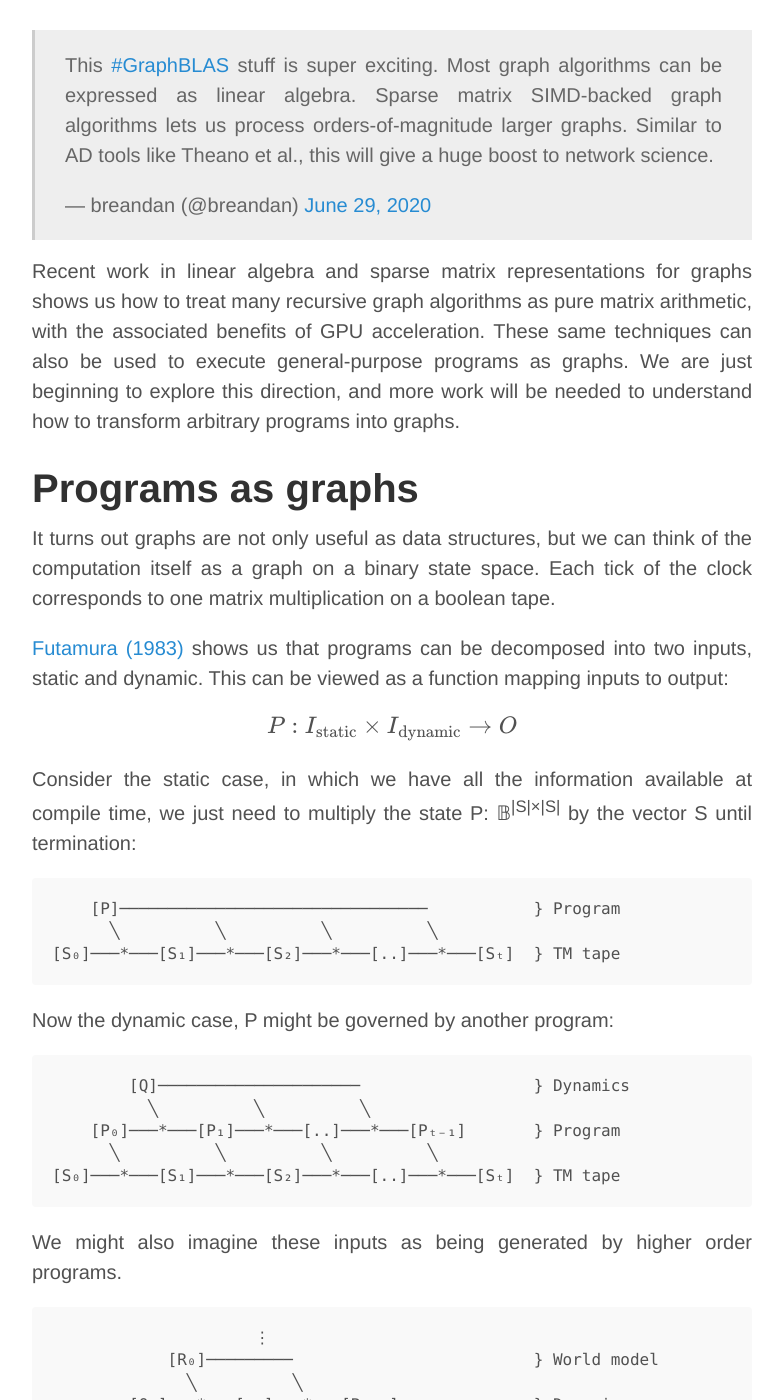
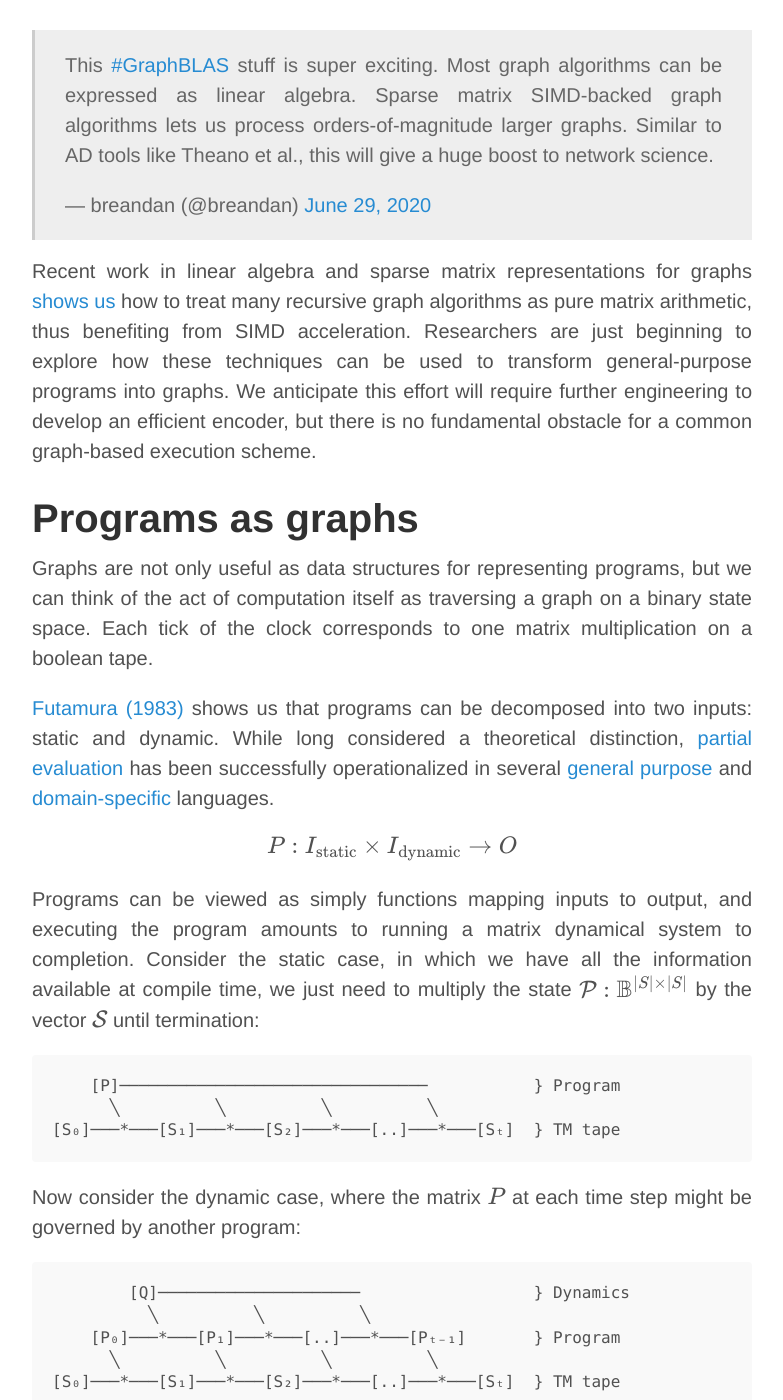
Before and after one commit to breandan/breandan.github.io, a Jekyll site: the page built from _posts/2020-06-30-graph-computation.md, in a window 1280 px wide and 1400 px high, scrolled down 29100 px. Shown: the whole window, without its empty margins (248-1031 px from the left). Built offline with Jekyll 4.4.1, drawn with Linux system fonts in a browser that asks for light colours; nearby versions of some CDN libraries; some web fonts are replaced; formulas are drawn with MathJax 3; comment, search, counter and statistics services are not loaded; some of the changed text lies outside the part shown.

Commit message:
rewriting and refactoring

````diff
--- a/_posts/2020-06-30-graph-computation.md
+++ b/_posts/2020-06-30-graph-computation.md
@@ -188,7 +188,7 @@ While syntax trees can be interpreted computationally, they do not actually perf
   E - E | E · 0 | 0 · E | 0 - E | +0 | -1 | ·0 → 0
 ```
 
-This is known as a context sensitive language, or string rewrite system. This particular example produces directed acyclic graphs, which we can think of as grafting or pruning the branches of a tree. If we must add two identical expressions, why evaluate them twice? If we need to multiply an expression by `0`, why evaluate it at all? Some say, "all trees are DAGs, but not all DAGs are trees". Growing up in the woods, I prefer to think of a DAG as a tree with a [gemel](https://en.wikipedia.org/wiki/Inosculation):
+If we must add two identical expressions, why evaluate them twice? If we need to multiply an expression by `0`, why evaluate it at all? Instead, we will try to simplify these patterns, whenever we encounter them. This is known as a context sensitive language, or string rewrite system, which we can think of this as grafting or pruning the branches of a tree. Some say, "all trees are DAGs, but not all DAGs are trees". I prefer to think of a DAG as a tree with a [gemel](https://en.wikipedia.org/wiki/Inosculation):
 
 |Rewrite Rule|Deformed Tree|
 |---|----|
@@ -284,7 +284,7 @@ The λ-calculus, can also be interpreted graphically. I refer the curious reader
 
 ## Cellular automata
 
-The [elementary cellular automata](https://en.wikipedia.org/wiki/Elementary_cellular_automaton), is another string rewrite system consisting of a one dimensional binary array, and a 3-cell grammar. Note there are $$2^{2^3} = 256$$ possible rules for rewriting the tape. It turns out even in this tiny space, there exist remarkable automata. Consider the following rewrite system, known as [Rule 110](https://en.wikipedia.org/wiki/Rule_110):
+The [elementary cellular automata](https://en.wikipedia.org/wiki/Elementary_cellular_automaton), is another string rewrite system consisting of a one dimensional binary array, and a 3-cell grammar. Note there are $$2^{2^3} = 256$$ possible rules for rewriting the tape. It turns out even in this tiny space, there exist remarkable automata. Consider the following rewrite system:
 
 <center>
 <img align="center" src="../images/ca_rule%20110.png"/>
@@ -524,7 +524,7 @@ Matrices are problematic for some reasons. Primarily, treating a graph as a matr
 
 <center><a href="https://epubs.siam.org/doi/book/10.1137/1.9780898719918"><img src="../images/graph_linear_algebra.png" width="60%"/></a></center>
 
-Just like matrices, we can also think of a graph as a function on a state space, which carries information from one state to the next - given a state or set of states, the graph tells us which other states are reachable. Recent work in graph theory has revealed a fascinating duality between [graphs and linear algebra](https://epubs.siam.org/doi/book/10.1137/1.9780898719918), holding many important insights for dynamical processes on graphs.
+Just like matrices, we can also think of a graph as a function, or [transition system](https://en.wikipedia.org/wiki/Transition_system), which carries information from one state to the next - given a state or set of states, the graph tells us which other states are reachable. Recent work in graph theory has revealed a fascinating duality between [graphs and linear algebra](https://epubs.siam.org/doi/book/10.1137/1.9780898719918), holding many important insights for dynamical processes on graphs.
 
 # Graphs, computationally
 
@@ -620,7 +620,7 @@ $$\frac{Mv}{\|Mv\|}, \frac{M\frac{Mv}{\|Mv\|}}{\|M\frac{Mv}{\|Mv\|}\|}, \frac{M\
 </tr>
 </table>
 
-Regrouping the order of matrix multiplication offers various computational benefits, and adding normalization prevents singularities from emerging. Many forms of normalization have been developed with various [strengths and disadvantages](https://cs.mcgill.ca/~wlh/comp766/files/chapter2_draft_mar29.pdf). This sequence forms the so-called [Krylov matrix](http://www.mathnet.ru/links/701af3446efa9590ab957fb2d9b5ddd5/im5215.pdf) (Krylov, 1931):
+Regrouping the order of matrix multiplication offers various computational benefits, and adding normalization prevents singularities from emerging. [Alternate normalization schemes](https://cs.mcgill.ca/~wlh/comp766/files/chapter2_draft_mar29.pdf) have been developed for various applications in graphs. This sequence forms the so-called [Krylov matrix](http://www.mathnet.ru/links/701af3446efa9590ab957fb2d9b5ddd5/im5215.pdf) (Krylov, 1931):
 
 $$
 K_{i} = \begin{bmatrix}v & Mv & M^{2}v & \cdots & M^{i-1}v \end{bmatrix}
@@ -643,7 +643,7 @@ The Krylov methods have important applications for studying [dynamical systems](
 <blockquote class="twitter-tweet"><p lang="en" dir="ltr">TIL: CFL parsing can be reduced to boolean matrix multiplication (Valiant, 1975), known to be subcubic (Strassen, 1969), and later proven an asymptotic lower bound (Lee, 1997). This admits efficient GPGPU implementation (Azimov, 2017) in <a href="https://twitter.com/YaccConstructor?ref_src=twsrc%5Etfw">@YaccConstructor</a> <a href="https://t.co/3Vbml0v6b9">https://t.co/3Vbml0v6b9</a></p>&mdash; breandan (@breandan) <a href="https://twitter.com/breandan/status/1277136195118600192?ref_src=twsrc%5Etfw">June 28, 2020</a></blockquote> <script async src="https://platform.twitter.com/widgets.js" charset="utf-8"></script>
 </center>
 
-Yet another example of graph computation can be found in Reps et al. (2016), who use fixed point methods on inductively defined boolean matrix expressions for abstract interpretation, e.g. to simulate control flow and determine which states are reachable from some initial configuration:
+Yet another example of graph computation can be found in [Reps et al. (2016)](https://research.cs.wisc.edu/wpis/papers/popl16.pdf), who show that boolean matrix algebra can be used for [abstract interpretation](https://en.wikipedia.org/wiki/Abstract_interpretation). By representing control flow graphs as boolean matrix expressions, they show we can apply root-finding methods like [Newton's method](https://en.wikipedia.org/wiki/Newton%27s_method) (first observed by [Esparza et al. (2010)](https://www7.in.tum.de/um/bibdb/luttenbe/newtProgAn.pdf)) to dataflow analysis, e.g. to determine which states are reachable from some starting configuration by computing their transitive closure:
 
 <center><blockquote class="twitter-tweet"><p lang="en" dir="ltr">Newton&#39;s method has some amazing applications for program analysis. Reps et al. (2016) show a mapping between control flow graphs and boolean matrix expressions. Graph reachability amounts to finding fixed points of a semiring equation. What a goldmine! <a href="https://t.co/BFCZiJ1b6n">https://t.co/BFCZiJ1b6n</a> <a href="https://t.co/Jd86bEXiIu">pic.twitter.com/Jd86bEXiIu</a></p>&mdash; breandan (@breandan) <a href="https://twitter.com/breandan/status/1282160392228286466?ref_src=twsrc%5Etfw">July 12, 2020</a></blockquote> <script async src="https://platform.twitter.com/widgets.js" charset="utf-8"></script></center>
 
@@ -811,9 +811,9 @@ c │ 0  1  1
 
 Simulating a DFA using a matrix can be inefficient, since we only ever inhabit one state at a time. The real benefit of using matrices comes when simulating nondeterminstic finite automata, [seen earlier](#regular-languages).
 
-Formally, an NFA is a 5-tuple $$\langle Q, \Sigma, \Delta, q_0, F \rangle$$, where $$Q$$ is a finite set of states, $$\Sigma$$ is the alphabet, $$\Delta :Q\times (\Sigma \cup \{\epsilon \})\rightarrow P(Q)$$ is the transition function, $$q_0 \in Q$$ is the initial state and $$F \subseteq Q$$ are the terminal states. An NFA can be represented as a labeled transition system, or directed graph whose adjacency matrix is defined by the transition function, with edge labels representing symbols from the alphabet and self-loops for each terminal state.
+Formally, an NFA is a 5-tuple $$\langle Q, \Sigma, \Delta, q_0, F \rangle$$, where $$Q$$ is a finite set of states, $$\Sigma$$ is the alphabet, $$\Delta :Q\times (\Sigma \cup \{\epsilon \})\rightarrow P(Q)$$ is the transition function, $$q_0 \in Q$$ is the initial state and $$F \subseteq Q$$ are the terminal states. An NFA can be represented as a [labeled transition system](https://www.cs.mcgill.ca/~prakash/Talks/lecture1.pdf), or directed graph whose adjacency matrix is defined by the transition function, with edge labels representing symbols from the alphabet and self-loops for each terminal state, both omitted for brevity.
 
-Typical implementations require cloning the NFA when multiple transitions are valid. Instead of cloning the machine, we can simulate the superposition of all states using a single matrix:
+Typical implementations require cloning the NFA when multiple transitions are valid. Instead of cloning the machine, we can simulate the superposition of all states using a single vector:
 
 <table>
 <tr>
@@ -1136,21 +1136,21 @@ With the advent of modern metaprogramming in languages like PyTorch and TensorFl
 
 <center><blockquote class="twitter-tweet"><p lang="en" dir="ltr">This <a href="https://twitter.com/hashtag/GraphBLAS?src=hash&amp;ref_src=twsrc%5Etfw">#GraphBLAS</a> stuff is super exciting. Most graph algorithms can be expressed as linear algebra. Sparse matrix SIMD-backed graph algorithms lets us process orders-of-magnitude larger graphs. Similar to AD tools like Theano et al., this will give a huge boost to network science.</p>&mdash; breandan (@breandan) <a href="https://twitter.com/breandan/status/1277505360127983618?ref_src=twsrc%5Etfw">June 29, 2020</a></blockquote> <script async src="https://platform.twitter.com/widgets.js" charset="utf-8"></script></center>
 
-Recent work in linear algebra and sparse matrix representations for graphs shows us how to treat many recursive graph algorithms as pure matrix arithmetic, with the associated benefits of GPU acceleration. These same techniques can also be used to execute general-purpose programs as graphs. We are just beginning to explore this direction, and more work will be needed to understand how to transform arbitrary programs into graphs.
+Recent work in linear algebra and sparse matrix representations for graphs [shows us](https://doi.org/10.1137/1.9780898719918.ch5) how to treat many recursive graph algorithms as pure matrix arithmetic, thus benefiting from SIMD acceleration. Researchers are just beginning to explore how these techniques can be used to transform general-purpose programs into graphs. We anticipate this effort will require further engineering to develop an efficient encoder, but there is no fundamental obstacle for a common graph-based execution scheme.
 
 <!--A lot of the stuff in Graph Representation Learning is motivated by computational constraints. You can't instantiate the adjacency matrix, because it's too large, so you need all kinds of mathematical tricks to sum over or approximate it. But most graphs are sparse and have all kinds of symmetries. Finding the right graph embedding can get you real far...-->
 
 # Programs as graphs
 
-It turns out graphs are not only useful as data structures, but we can think of the computation itself as a graph on a binary state space. Each tick of the clock corresponds to one matrix multiplication on a boolean tape.
+Graphs are not only useful as data structures for representing programs, but we can think of the act of computation itself as traversing a graph on a binary state space. Each tick of the clock corresponds to one matrix multiplication on a boolean tape.
 
-[Futamura (1983)](https://repository.kulib.kyoto-u.ac.jp/dspace/bitstream/2433/103401/1/0482-14.pdf)  shows us that programs can be decomposed into two inputs, static and dynamic. This can be viewed as a function mapping inputs to output:
+[Futamura (1983)](https://repository.kulib.kyoto-u.ac.jp/dspace/bitstream/2433/103401/1/0482-14.pdf) shows us that programs can be decomposed into two inputs: static and dynamic. While long considered a theoretical distinction, [partial evaluation](https://en.wikipedia.org/wiki/Partial_evaluation) has been successfully operationalized in several [general purpose](https://dl.acm.org/doi/10.1145/3062341.3062381) and [domain-specific](https://compilers.cs.uni-saarland.de/papers/gpce15.pdf) languages.
 
 $$
 P: I_{\text{static}} \times I_{\text{dynamic}} \rightarrow O
 $$
 
-Consider the static case, in which we have all the information available at compile time, we just need to multiply the state P: 𝔹<sup>|S|×|S|</sup> by the vector S until termination:
+Programs can be viewed as simply functions mapping inputs to output, and executing the program amounts to running a matrix dynamical system to completion. Consider the static case, in which we have all the information available at compile time, we just need to multiply the state $$\mathcal P: \mathbb B^{\lvert S\rvert \times \lvert S\rvert}$$ by the vector $$\mathcal S$$ until termination:
 
 ```
     [P]────────────────────────────────           } Program
@@ -1158,8 +1158,7 @@ Consider the static case, in which we have all the information available at comp
 [S₀]───*───[S₁]───*───[S₂]───*───[..]───*───[Sₜ]  } TM tape
 ```
 
-
-Now the dynamic case, P might be governed by another program:
+Now consider the dynamic case, where the matrix $$P$$ at each time step might be governed by another program:
 
 ```
         [Q]─────────────────────                  } Dynamics
@@ -1169,7 +1168,7 @@ Now the dynamic case, P might be governed by another program:
 [S₀]───*───[S₁]───*───[S₂]───*───[..]───*───[Sₜ]  } TM tape
 ```
 
-We might also imagine these inputs as being generated by higher order programs.
+We might also imagine the dynamic inputs as being generated by successively higher order programs, parts of which may be elsewhere in memory.
 
 ```
                      ⋮
@@ -1228,15 +1227,15 @@ A less charitable interpretation is that Goodfellow is simply using a metaphor t
 
 Much work lies ahead for the interested reader. Before we can claim to have a unification of graph linear algebra and computer science, at least three technical hurdles will need to be cleared. First is theoretical: we will need show that binary matrix arithmetic is universal. Second is practical: we will need to show a proof-of-concept via binary recompilation. Third is usable: we must develop a robust toolchain for compiling and introspecting a wide variety of graph programs.
 
-While a naïve proof is a trivial extension of the Church-Turing thesis, a constructive proof taking hardware constraints into consideration is needed. Given some universal language $$\mathcal L$$, and a program implementing a boolean vector function $$\mathcal V: \mathbb B^i \rightarrow \mathbb B^o \in \mathcal L$$, we must derive a transformation $$\mathcal T_\mathcal L: \mathcal V \rightarrow \mathcal M$$, which maps $$\mathcal P$$ to a boolean matrix function $$\mathcal M: \mathbb B^{j \times k} \times \mathbb B^{l\times m}$$, while preserving asymptotic complexity $$\mathcal O(\mathcal M) \lt \mathcal O(\mathcal V)$$, i.e. which is no worse than a constant factor in space or time. Clearly, the identity function $$\mathcal I(\mathcal V)$$ is a valid candidate for $$\mathcal T_{\mathcal L}$$. But as recent GPGPU research has shown, we can do much better.
+While a naïve proof is a trivial extension of the Church-Turing thesis, a constructive proof taking physics into consideration is needed. Given some universal language $$\mathcal L$$, and a program implementing a boolean vector function $$\mathcal V: \mathbb B^i \rightarrow \mathbb B^o \in \mathcal L$$, we must derive a transformation $$\mathcal T_\mathcal L: \mathcal V \rightarrow \mathcal M$$, which maps $$\mathcal P$$ to a boolean matrix function $$\mathcal M: \mathbb B^{j \times k} \times \mathbb B^{l\times m}$$, while preserving asymptotic complexity $$\mathcal O(\mathcal M) \lt \mathcal O(\mathcal V)$$, i.e. which is no worse than a constant factor in space or time. Clearly, the identity function $$\mathcal I(\mathcal V)$$ is a valid candidate for $$\mathcal T_{\mathcal L}$$. But as recent GPGPU research has shown, we can do much better.
 
 <center>
 <blockquote class="twitter-tweet"><p lang="en" dir="ltr">n.b. Not saying anything about the workload, just the architecture - Software 1.0 may still be the dominant paradigm. I&#39;m saying there is a binary translation from load/store/jump/branch instructions to sparse BLAS primitives which imposes no constraints on the programming model.</p>&mdash; breandan (@breandan) <a href="https://twitter.com/breandan/status/1278156002240716800?ref_src=twsrc%5Etfw">July 1, 2020</a></blockquote> <script async src="https://platform.twitter.com/widgets.js" charset="utf-8"></script>
 </center>
 
-The second major hurdle is to develop a binary recompiler which translates vector programs into optimized matrix primitives with real datatypes, e.g. `Int`, `Float16`, `Float32`, and run that program on an optimized SIMD architecture. This will be a major engineering undertaking in the next two decades as the world transitions to GPGPU and graph computing. Program induction will become an key step in the compilation process and getting these graphs to run quickly.
+The second major hurdle to graph computation is developing a binary recompiler which translates programs into optimized BLAS instructions. The resulting program will eventually need to demonstrate performant execution across a variety of heterogenously-typed programs, e.g. `Int`, `Float16`, `Float32`, and physical SIMD devices. Developing the infrastructure for such a recompiler will be a major engineering undertaking in the next two decades as the world transitions to graph computing. Program induction will likely be a key step to accelerating these graphs on physical hardware.
 
-The third and final hurdle is to develop robust compiler toolchain for matrix programs, including a transpiler that returns human-readable matrix programs. This will require fundamental progress in program synthesis and most likely consume the better half of the next century to fully deploy.
+The third and final hurdle is to develop a robust compiler toolchain for graph computation. At some point, users will be able to feed a short program into a source-to-source transpiler and have the program slightly rewritten with semantics preserving guarantees. This will require fundamental progress in abstract interpretation, programming tools, runtime instrumentation, as well as shape-safe libraries and frameworks. Ultimately, we hypothesize users will opt for a more declarative programming style with resource-aware and type-directed constraints. This final step will require fundamental progress in program induction and consume the better half of the next century to gain wider adoption.
 
 # References
 
````
